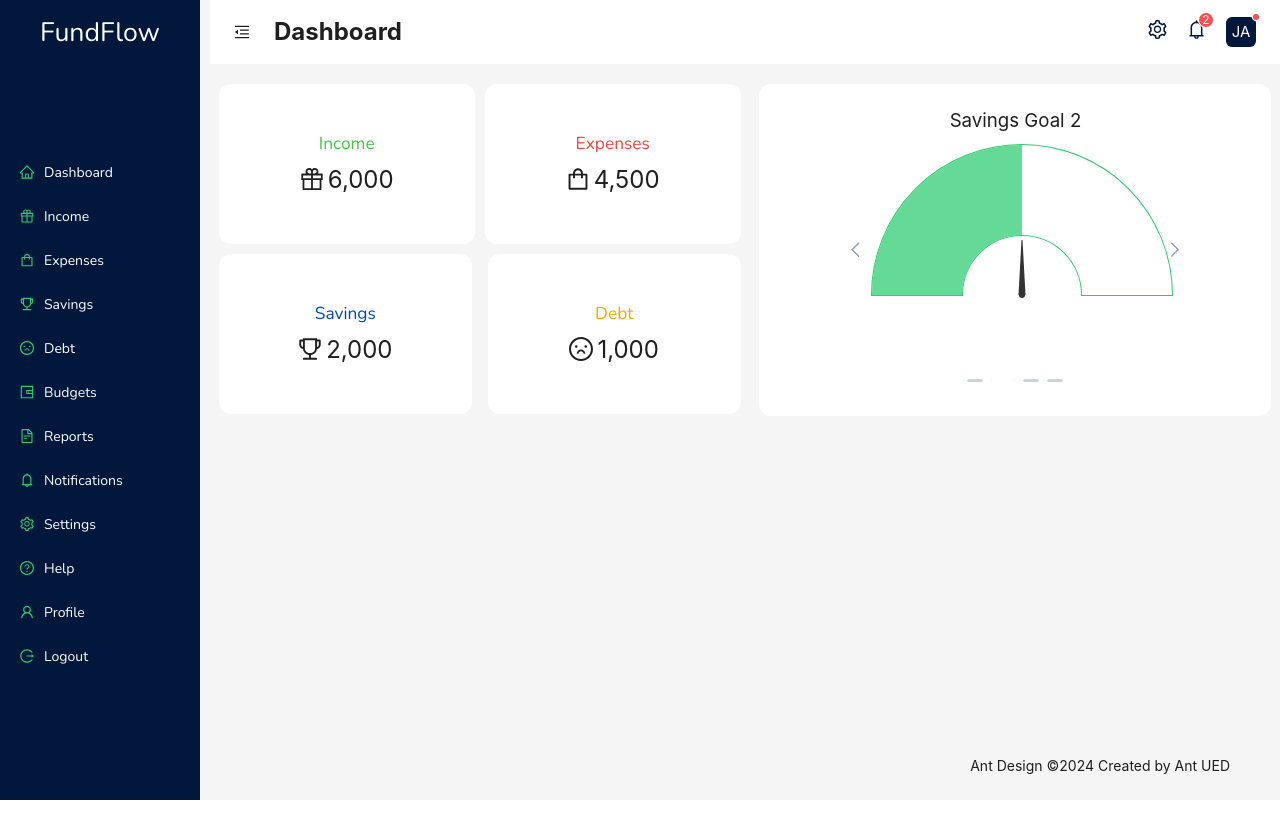
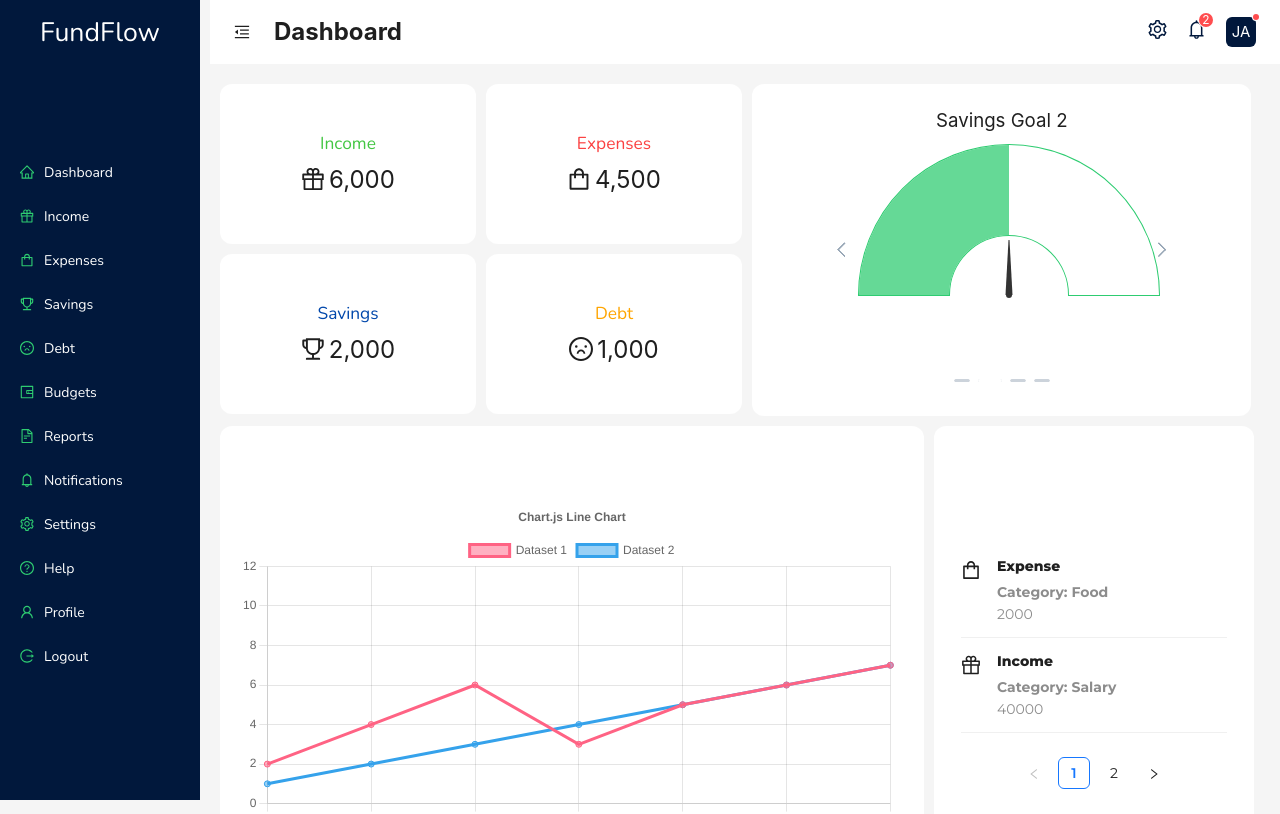
Before and after one commit to Jess-Zino/FundFlow, a React (Vite) app: page /dashboard in a window 1280 px wide. Shown: the top 814 px of the page. Built offline with nearby package versions, Linux system fonts and the light colour scheme; a web font is replaced by a local one.

Commit message:
Dashboard Homepage

```diff
--- a/src/App.css
+++ b/src/App.css
@@ -125,3 +125,6 @@ color: #2ecc71 !important;
 .slick-arrow{
   color: #00264d!important;
 }
+.ant-pagination-item {
+  font-family: 'montserrat' !important;
+}
--- /dev/null
+++ b/src/Components/LineChart.jsx
@@ -0,0 +1,61 @@
+import {
+  Chart as ChartJS,
+  CategoryScale,
+  LinearScale,
+  PointElement,
+  LineElement,
+  Title,
+  Tooltip,
+  Legend,
+} from 'chart.js';
+import { Line } from 'react-chartjs-2';
+
+ChartJS.register(
+    CategoryScale,
+    LinearScale,
+    PointElement,
+    LineElement,
+    Title,
+    Tooltip,
+    Legend
+  );
+
+  export const options = {
+    responsive: true,
+    plugins: {
+      legend: {
+        position: 'top',
+      },
+      title: {
+        display: true,
+        text: 'Chart.js Line Chart',
+      },
+    },
+  };
+
+  const labels = ['January', 'February', 'March', 'April', 'May', 'June', 'July'];
+
+  export const data = {
+    labels,
+    datasets: [
+      {
+        label: 'Dataset 1',
+        data: [2,4,6,3,5,6,7,8,9,10,11,12],
+        borderColor: 'rgb(255, 99, 132)',
+        backgroundColor: 'rgba(255, 99, 132, 0.5)',
+      },
+      {
+        label: 'Dataset 2',
+        data:  [1,2,3,4,5,6,7,8,9,10,11,12],
+        borderColor: 'rgb(53, 162, 235)',
+        backgroundColor: 'rgba(53, 162, 235, 0.5)',
+      },
+    ],
+  };
+const LineChart = () => {
+  return (
+<Line options={options} data={data} redraw={true}/>
+  )
+}
+
+export default LineChart
--- a/src/Components/SavingPlansCarousel.jsx
+++ b/src/Components/SavingPlansCarousel.jsx
@@ -5,7 +5,7 @@ import DialGauge from './Dialguage';
 
 const SavingPlansCarousel = () => {
   return (
-   <Bento className="flex flex-row justify-center items-center" size={40} height={41.5} content={
+   <Bento className="flex flex-row justify-center items-center" size={39} height={41.5} content={
     <Carousel arrows autoplay autoplaySpeed={4000}  effect="fade" className='text-center rounded-xl p-0 flex flex-col items-center  '
     style={{width:'27vw', height:'36vh'}}
    >
--- /dev/null
+++ b/src/Components/TransactionsCard.jsx
@@ -0,0 +1,59 @@
+import {  List } from 'antd';
+import { GiftOutlined, ShoppingOutlined,FrownOutlined} from '@ant-design/icons';
+const data = [
+    {
+        icon:  <ShoppingOutlined /> ,
+        title: 'Expense',
+        content:"Category: Food",
+        amount: 2000
+      },
+    {          icon:  <GiftOutlined />,
+        title: 'Income',
+        content:"Category: Salary",
+        amount: 40000
+      },
+      {
+        icon: <ShoppingOutlined /> ,
+        title: 'Expense',
+        content:"Category: Books",
+        amount: 4000
+      },
+      {
+        icon:  <FrownOutlined />,
+        title: 'Debt',
+        content:"Category: James",
+        amount: 400
+      },
+
+  ];
+const TransactionsCard = () => {
+  return (
+    <div className='w-[95%] body-font'>
+    <List
+
+      pagination={{
+        position:"bottom",
+        align:"center",
+        pageSize:2,
+        style:{
+            fontFamily:'montserrat'
+        }
+      }}
+      dataSource={data}
+      renderItem={(item) => (
+        <List.Item>
+          <List.Item.Meta
+            avatar={<p className='text-[15pt]'>{item.icon}</p>}
+            title={<p className='body-font font-extrabold'>{item.title}</p>}
+            description={<div className='body-font'>
+              <p className='font-bold'> {item.content}</p>
+              <p>{item.amount}</p>
+            </div>}
+          />
+        </List.Item>
+      )}
+    /></div>
+  )
+}
+
+export default TransactionsCard
--- a/src/Pages/Dashboard/Dashboard Pages/HomePage.jsx
+++ b/src/Pages/Dashboard/Dashboard Pages/HomePage.jsx
@@ -2,31 +2,38 @@ import Bento from "../../../Components/Bento"
 import { Statistic } from 'antd'
 import CountUp from 'react-countup';
 import { GiftOutlined,TrophyOutlined,ShoppingOutlined,FrownOutlined} from '@ant-design/icons';
-import CarouselComp from "../../../Components/SavingPlansCarousel";
+import SavingPlansCarousel from "../../../Components/SavingPlansCarousel";
+import LineChart from "../../../Components/LineChart";
+import TransactionsCard from "../../../Components/TransactionsCard";
 const HomePage = () => {
     const formatter = (value) => <CountUp end={value} separator="," />;
 
   return (
-    <div >
+    <div className="flex flex-col gap-[10px]" >
 
-        <div className="flex flex-row gap-[1px] justify-around">
+        <div className="flex flex-row  gap-[10px] justify-stretch pl-[10px]">
             <div className="flex flex-col gap-[10px] ">
                 <div className="flex flex-row gap-[10px] ">
                     <Bento content={  <Statistic  className="flex items-center flex-col" value={6000}  title={<h1 className="text-[#43C643] main-font text-[13pt]">Income</h1>}  prefix={<GiftOutlined /> } precision={2} formatter={formatter} />} size={20}  height={20}/>
                     <Bento content={ <Statistic  className="flex items-center flex-col" value={4500}  title={<h1 className="text-[#FB4141] main-font text-[13pt]">Expenses</h1>}  prefix={<ShoppingOutlined /> } precision={2} formatter={formatter} />} size={20}  height={20}/>
                 </div>
-                <div className="flex flex-row gap-[3%]">
+                <div className="flex flex-row gap-[10px]">
                     <Bento content={<Statistic className="flex items-center flex-col" value={2000}  title={<h1 className="text-[#0047AB] main-font text-[13pt]">Savings</h1>}  prefix={<TrophyOutlined />} precision={2} formatter={formatter} />} size={20}  height={20}/>
                     <Bento content={ <Statistic  className="flex items-center flex-col" value={1000}  title={<h1 className="text-[#ffa500] main-font text-[13pt]">Debt</h1>}  prefix={<FrownOutlined />} precision={2} formatter={formatter} />} size={20}  height={20}/>
                 </div>
             </div>
+            <div>
+                <SavingPlansCarousel/>
+            </div>
+            </div>
+            <div className="flex fle-row gap-[10px] pl-[10px]">
+                <Bento size={55}  height={60} content={<LineChart/>}/>
+               <Bento  size={25} height={60} content={<TransactionsCard/>}/>
+            </div>
+           { /*<div>
 
-                <div>
-
-                <CarouselComp/>
-                </div>
-            </div>
-
+                <Bento size={40} height={40} content={ <div> <h2>Debt Status</h2><DialGauge  maxValue={1000} value={200}/></div>}/>
+  </div>*/}
     </div>
   )
 }
--- a/src/Pages/Dashboard/Dashboard.jsx
+++ b/src/Pages/Dashboard/Dashboard.jsx
@@ -38,10 +38,10 @@ const Dashboard = ({dashContent}) => {
         </Content>
       <Footer
         style={{
-          textAlign: 'right',
+          textAlign: 'center',
         }}
       >
-        Ant Design ©{new Date().getFullYear()} Created by Ant UED
+        FundFlow ltd ©{new Date().getFullYear()} Created by Jem
       </Footer>
     </Layout>
   </Layout>
```
